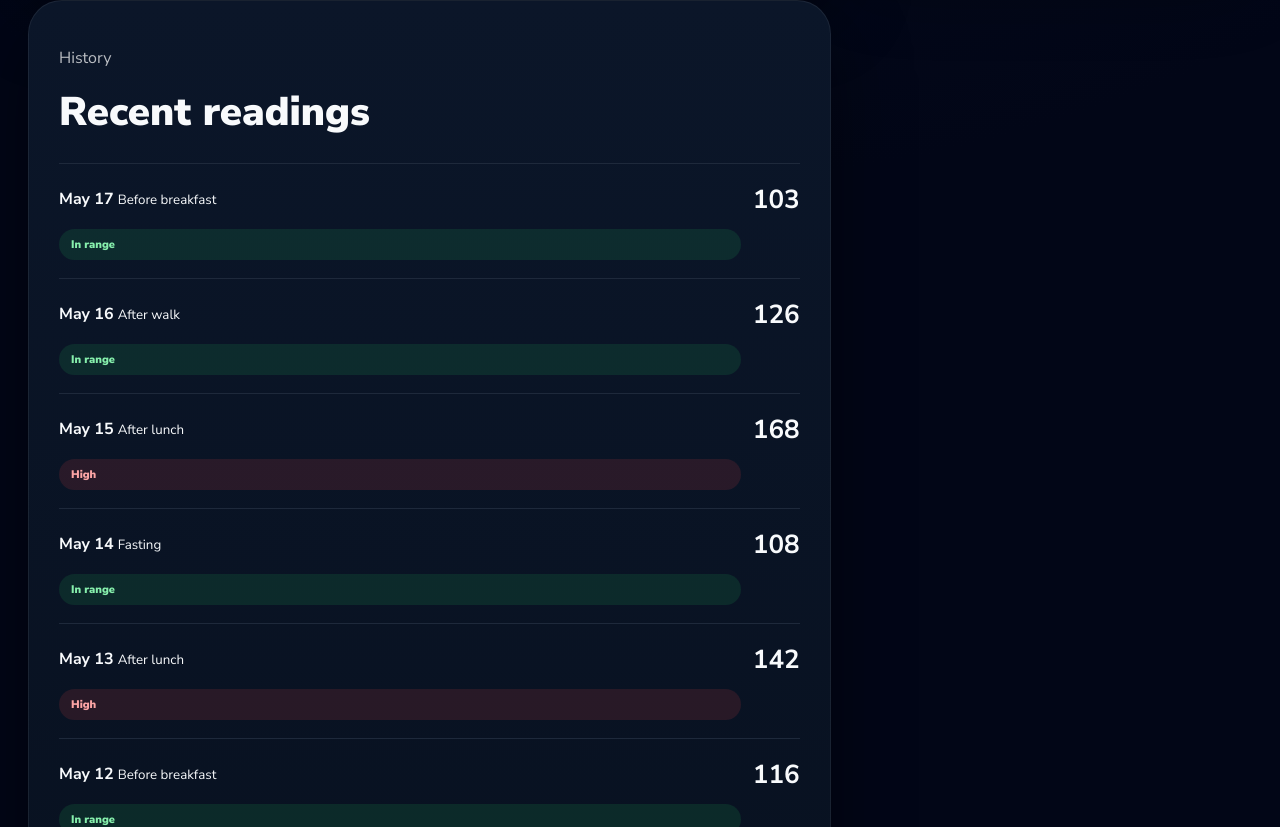
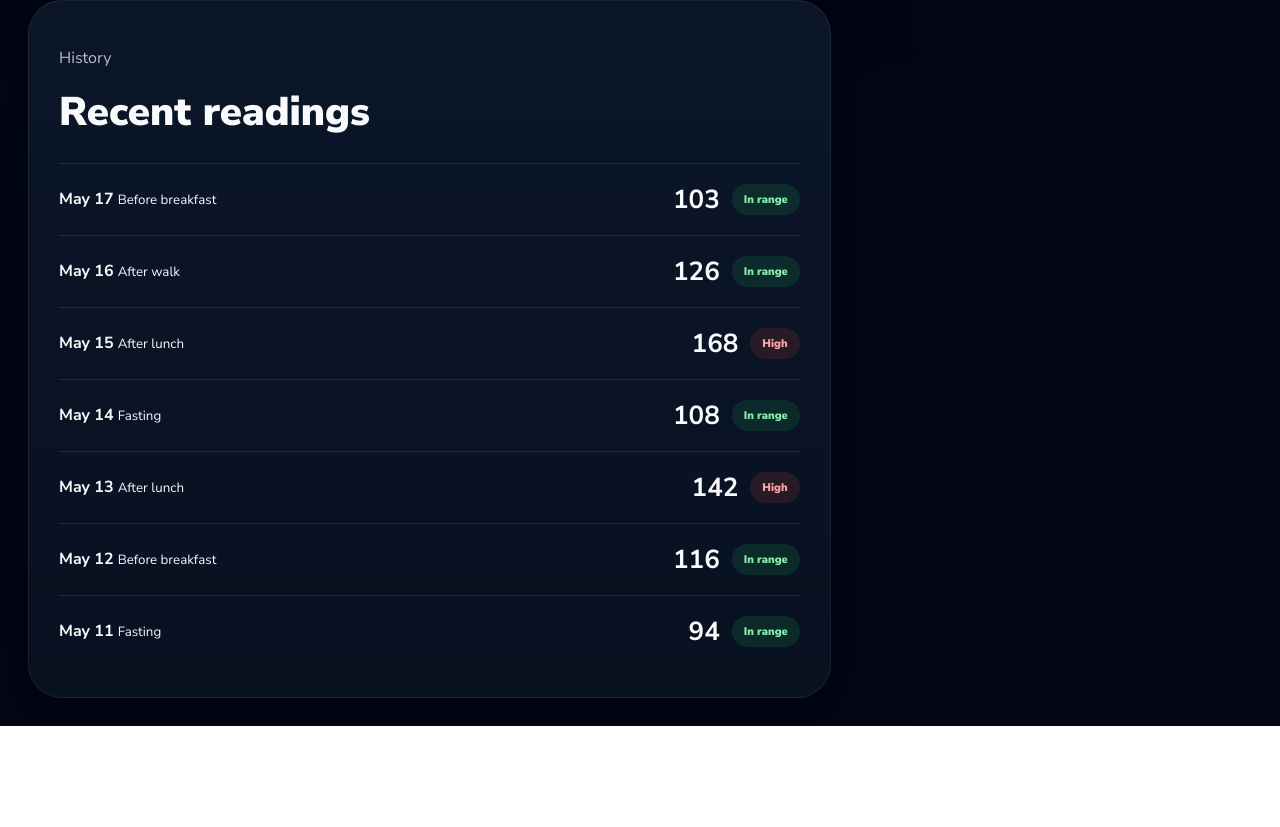
Before and after one commit to eeshdarthvader/gluco-track, a React (Vite) app: page / in a window 1280 px wide. Shown: the part 1213-2040 px from the top of the page. After the commit the page ends 1939 px from the top, so only its background shows below. Built offline with nearby package versions, Linux system fonts and the light colour scheme; no server answers; the database is empty; the HTML template or start-up script is replaced by a standard one.

Commit message:
Fix in-range badge sizing and alignment

```diff
--- a/src/index.css
+++ b/src/index.css
@@ -24,9 +24,7 @@ body{
     -webkit-font-smoothing:antialiased;
     overflow-x:hidden
 }
-p{
-  color:#ffffffb8;
-}
+p{color:#ffffffb8}
 button,input{font:inherit}
 canvas{max-width:100%!important}
 .app{
@@ -222,7 +220,7 @@ canvas{max-width:100%!important}
 }
 .reading{
     display:grid;
-    grid-template-columns:1fr auto;
+    grid-template-columns:1fr auto auto;
     gap:12px;
     align-items:center;
     padding:18px 0;
@@ -230,6 +228,13 @@ canvas{max-width:100%!important}
 }
 .reading strong{font-size:26px}
 .reading span{
+    display:inline-flex;
+    align-items:center;
+    justify-content:center;
+    width:auto;
+    max-width:max-content;
+    justify-self:end;
+    white-space:nowrap;
     padding:8px 12px;
     border-radius:999px;
     background:#22c55e22;
@@ -301,7 +306,7 @@ canvas{max-width:100%!important}
         overflow:hidden
     }
     .reading{
-        grid-template-columns:1fr;
+        grid-template-columns:1fr auto;
         gap:8px
     }
     .reading strong{
```
